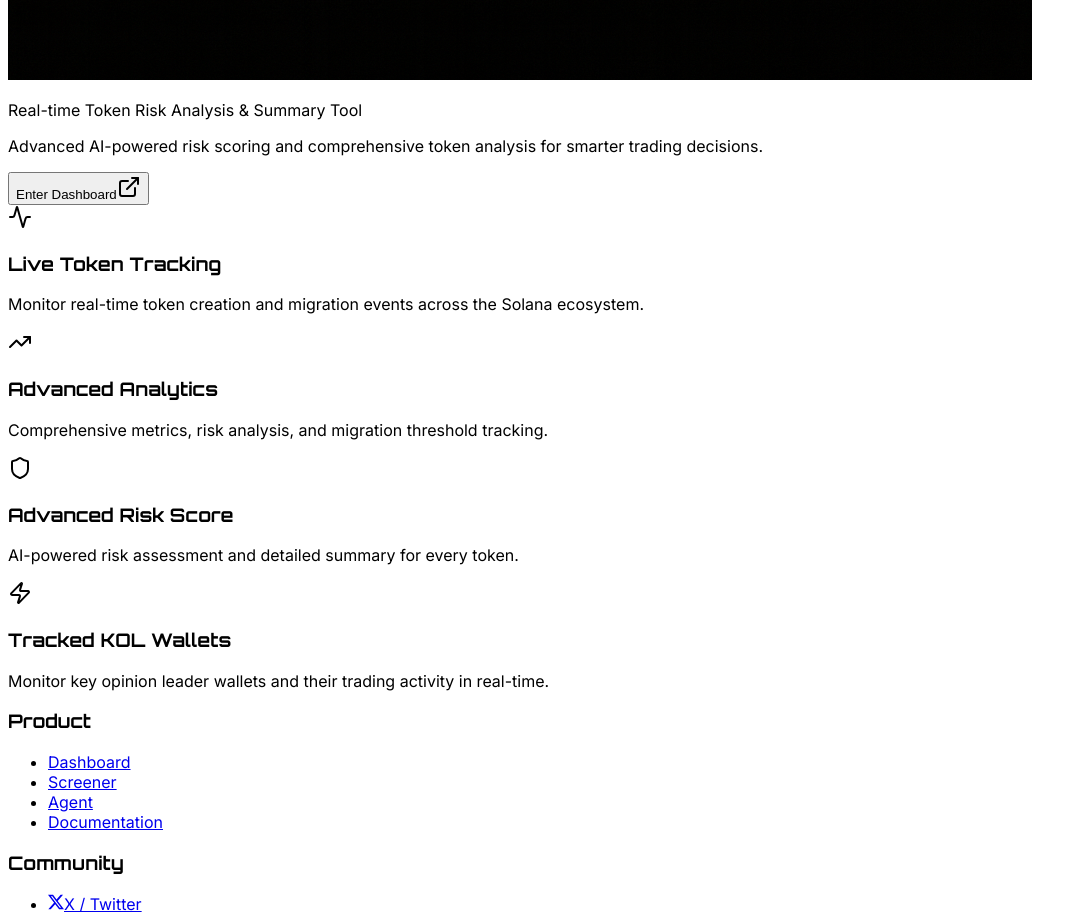
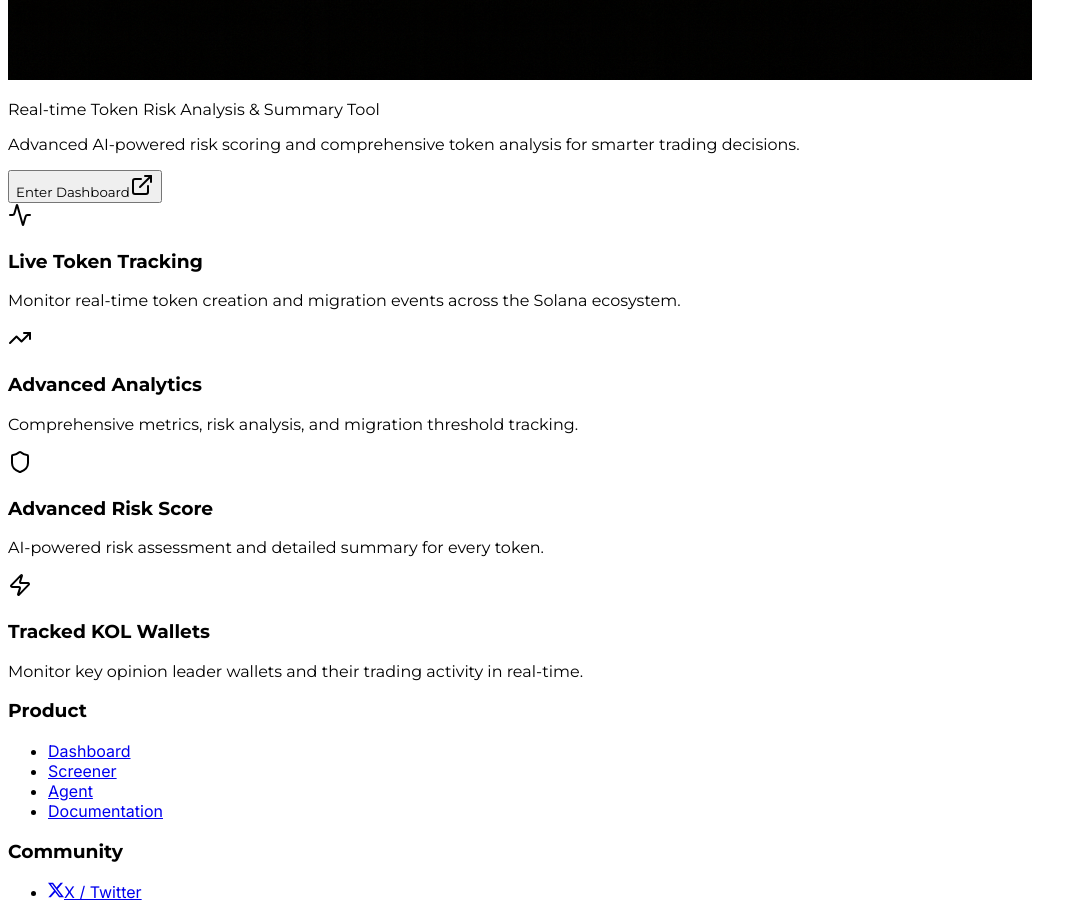
Before and after one commit to c1on3d/memeter, a React (Vite) app in the folder client/: page / in a window 1280 px wide. Shown: the part 960-1882 px from the top of the page, without its empty margins (0-1087 px from the left). Built offline with nearby package versions, Linux system fonts and the light colour scheme; no server answers; a web font is replaced by a local one.

Commit message:
Update landing page font to Montserrat to match logo aesthetic

```diff
--- a/client/src/pages/landing.tsx
+++ b/client/src/pages/landing.tsx
@@ -55,18 +55,19 @@ export default function Landing() {
             />
           </div>
 
-          <p className="text-2xl text-white mb-8">
+          <p className="text-2xl text-white mb-8 font-bold" style={{ fontFamily: 'Montserrat, sans-serif' }}>
             Real-time Token Risk Analysis & Summary Tool
           </p>
 
-          <p className="text-lg text-white mb-12 max-w-2xl mx-auto">
+          <p className="text-lg text-white mb-12 max-w-2xl mx-auto" style={{ fontFamily: 'Montserrat, sans-serif' }}>
             Advanced AI-powered risk scoring and comprehensive token analysis for smarter trading decisions.
           </p>
 
           <Button
             onClick={handleEnter}
             size="lg"
-            className="bg-orange-500 hover:bg-orange-600 text-white px-8 py-6 text-lg font-semibold rounded-xl shadow-2xl hover:shadow-orange-500/50 transition-all duration-300 hover:scale-105"
+            className="bg-orange-500 hover:bg-orange-600 text-white px-8 py-6 text-lg font-bold rounded-xl shadow-2xl hover:shadow-orange-500/50 transition-all duration-300 hover:scale-105"
+            style={{ fontFamily: 'Montserrat, sans-serif' }}
           >
             Enter Dashboard
             <ExternalLink className="ml-2 h-5 w-5" />
@@ -81,10 +82,10 @@ export default function Landing() {
                 <div className="flex justify-center mb-4">
                   {feature.icon}
                 </div>
-                <h3 className="text-lg font-semibold mb-2 text-white">
+                <h3 className="text-lg font-bold mb-2 text-white" style={{ fontFamily: 'Montserrat, sans-serif' }}>
                   {feature.title}
                 </h3>
-                <p className="text-sm text-white">
+                <p className="text-sm text-white" style={{ fontFamily: 'Montserrat, sans-serif' }}>
                   {feature.description}
                 </p>
               </CardContent>
@@ -99,7 +100,7 @@ export default function Landing() {
           <div className="grid grid-cols-1 md:grid-cols-3 gap-8 max-w-6xl mx-auto mb-8">
             {/* Product */}
             <div>
-              <h3 className="text-white font-semibold mb-4">Product</h3>
+              <h3 className="text-white font-bold mb-4" style={{ fontFamily: 'Montserrat, sans-serif' }}>Product</h3>
               <ul className="space-y-2">
                 <li><a href="/dashboard" className="text-white hover:text-white transition-colors">Dashboard</a></li>
                 <li><a href="#" className="text-white hover:text-white transition-colors">Screener</a></li>
@@ -110,7 +111,7 @@ export default function Landing() {
 
             {/* Community */}
             <div>
-              <h3 className="text-white font-semibold mb-4">Community</h3>
+              <h3 className="text-white font-bold mb-4" style={{ fontFamily: 'Montserrat, sans-serif' }}>Community</h3>
               <ul className="space-y-2">
                 <li>
                   <a
@@ -128,7 +129,7 @@ export default function Landing() {
 
             {/* Legal */}
             <div>
-              <h3 className="text-white font-semibold mb-4">Legal</h3>
+              <h3 className="text-white font-bold mb-4" style={{ fontFamily: 'Montserrat, sans-serif' }}>Legal</h3>
               <ul className="space-y-2">
                 <li><a href="#" className="text-white hover:text-white transition-colors">Privacy Policy</a></li>
                 <li><a href="#" className="text-white hover:text-white transition-colors">Terms of Service</a></li>
```
